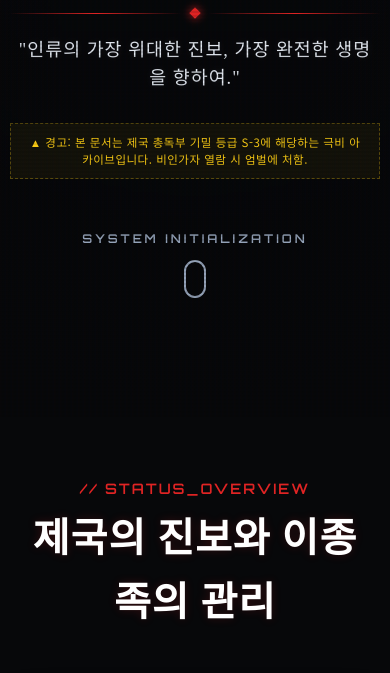
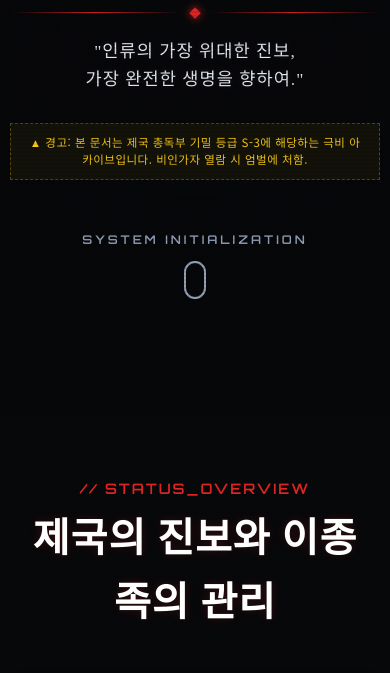
Before and after one commit to little-sunj/Heredium, a website built with Vite: page index.html in a window 390 px wide. Shown: the part 427-1100 px from the top of the page. Built offline with nearby package versions, Linux system fonts and the light colour scheme.

Commit message:
fix: Optimize mobile slogan layout to wrap exactly in two lines

```diff
--- a/index.html
+++ b/index.html
@@ -82,7 +82,7 @@
                 <span class="d-square"></span>
                 <span class="d-line"></span>
             </div>
-            <p class="hero-slogan">"인류의 가장 위대한 진보, 가장 완전한 생명을 향하여."</p>
+            <p class="hero-slogan">"인류의 가장 위대한 진보,<br class="mobile-br"> 가장 완전한 생명을 향하여."</p>
             <p class="hero-warning">▲ 경고: 본 문서는 제국 총독부 기밀 등급 S-3에 해당하는 극비 아카이브입니다. 비인가자 열람 시 엄벌에 처함.</p>
 
             <div class="scroll-indicator">
--- a/src/assets/css/index.css
+++ b/src/assets/css/index.css
@@ -258,6 +258,10 @@ body {
     text-shadow: 0 0 10px rgba(255, 255, 255, 0.1);
 }
 
+.mobile-br {
+    display: none;
+}
+
 .hero-warning {
     font-family: var(--font-body);
     font-size: 0.85rem;
@@ -1597,9 +1601,13 @@ body {
         margin-bottom: 15px;
     }
     .hero-slogan {
-        font-size: 1.15rem !important;
+        font-size: 1.1rem !important;
         margin-bottom: 30px;
-        line-height: 1.5;
+        line-height: 1.6;
+        word-break: keep-all;
+    }
+    .mobile-br {
+        display: inline;
     }
     .hero-warning {
         font-size: 0.72rem !important;
```
